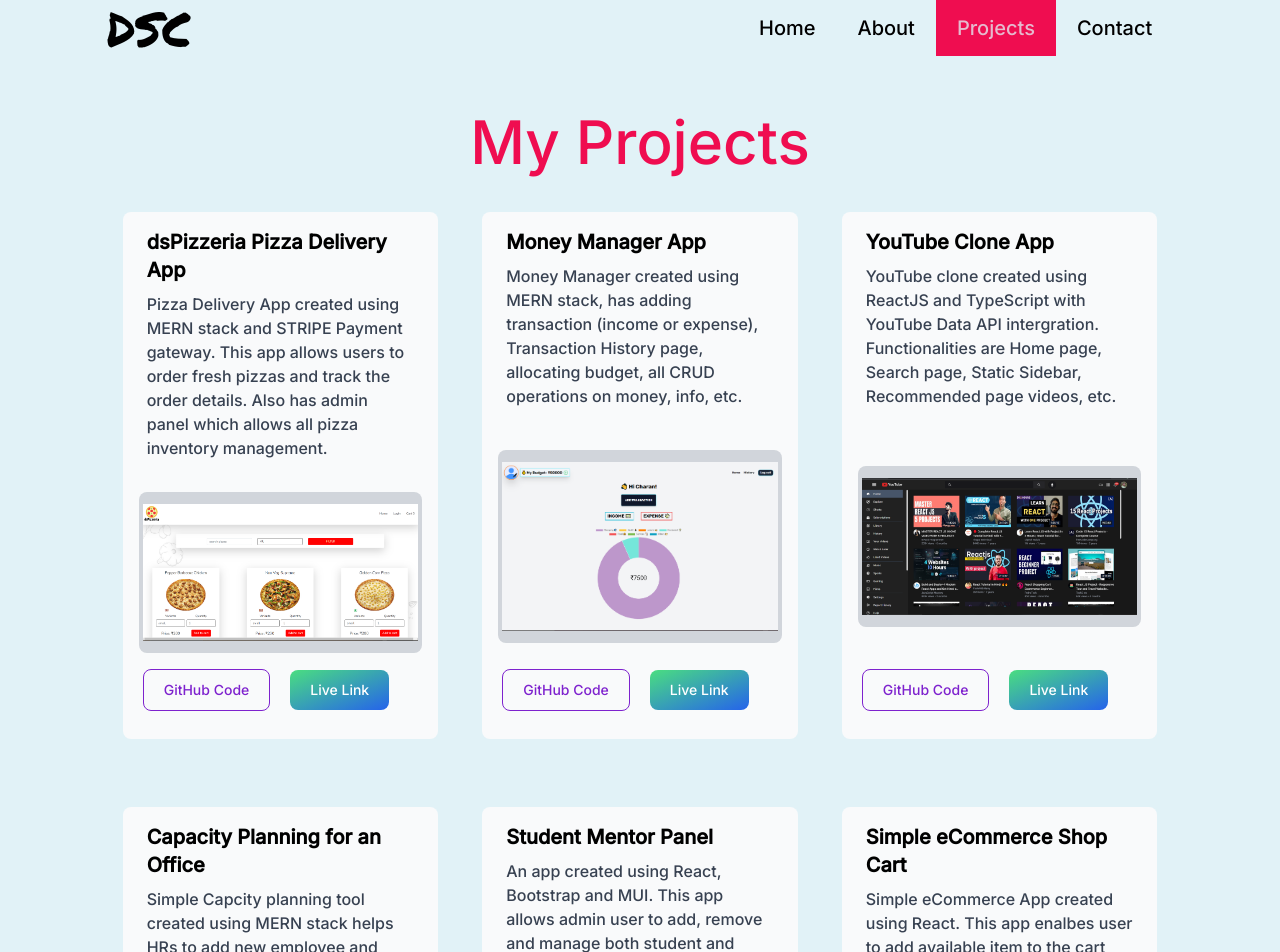
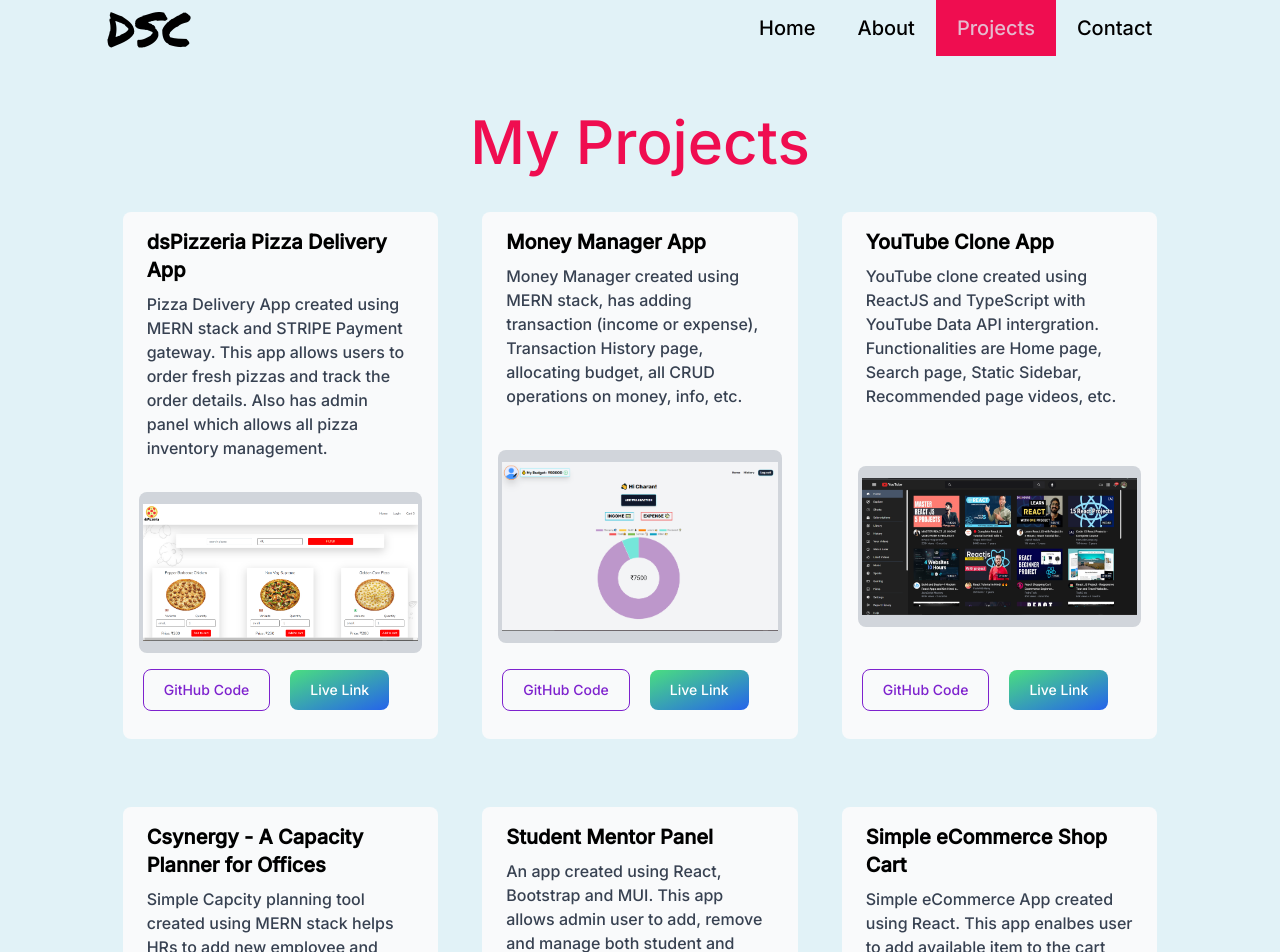
Before and after one commit to SaiChakri-d/d-sai-chakri-portfolio, a React (Create React App) app: page /projects in a window 1280 px wide. Shown: the top 952 px of the page. Built offline with nearby package versions, Linux system fonts and the light colour scheme.

Commit message:
new mern project added

```diff
--- a/src/Constants.js
+++ b/src/Constants.js
@@ -1,6 +1,6 @@
 import dsP from "./components/proimages/dsPizza.png";
 import money from "./components/proimages/money.png";
-import cpoffice from "./components/proimages/cpoffice.png";
+import Csynergy from "./components/proimages/Csynergy.png";
 import studentmentor from "./components/proimages/studentmentor.png";
 import ecommcart from "./components/proimages/ecommcart.png";
 import todolist from "./components/proimages/todolist.png";
@@ -102,11 +102,11 @@ export const projects = [
       "YouTube clone created using ReactJS and TypeScript with YouTube Data API intergration. Functionalities are Home page, Search page, Static Sidebar, Recommended page videos, etc.",
   },
   {
-    title: "Capacity Planning for an Office",
+    title: "Csynergy - A Capacity Planner for Offices",
     github:
-      "https://github.com/SaiChakri-d/capacity-planning-for-office-frontend",
-    netlify: "https://capacity-planning-deployment-sai.netlify.app/",
-    image: cpoffice,
+      "https://github.com/SaiChakri-d/Csynergy-capacity-planner-fe",
+    netlify: "https://csynergy-capplan-sai.netlify.app/",
+    image: Csynergy,
     description:
       "Simple Capcity planning tool created using MERN stack helps HRs to add new employee and manage the existing employees and assigin new tasks to them and easily manage their workload.",
   },
```
Also changed, not shown: src/components/proimages/Csynergy.png (added).
